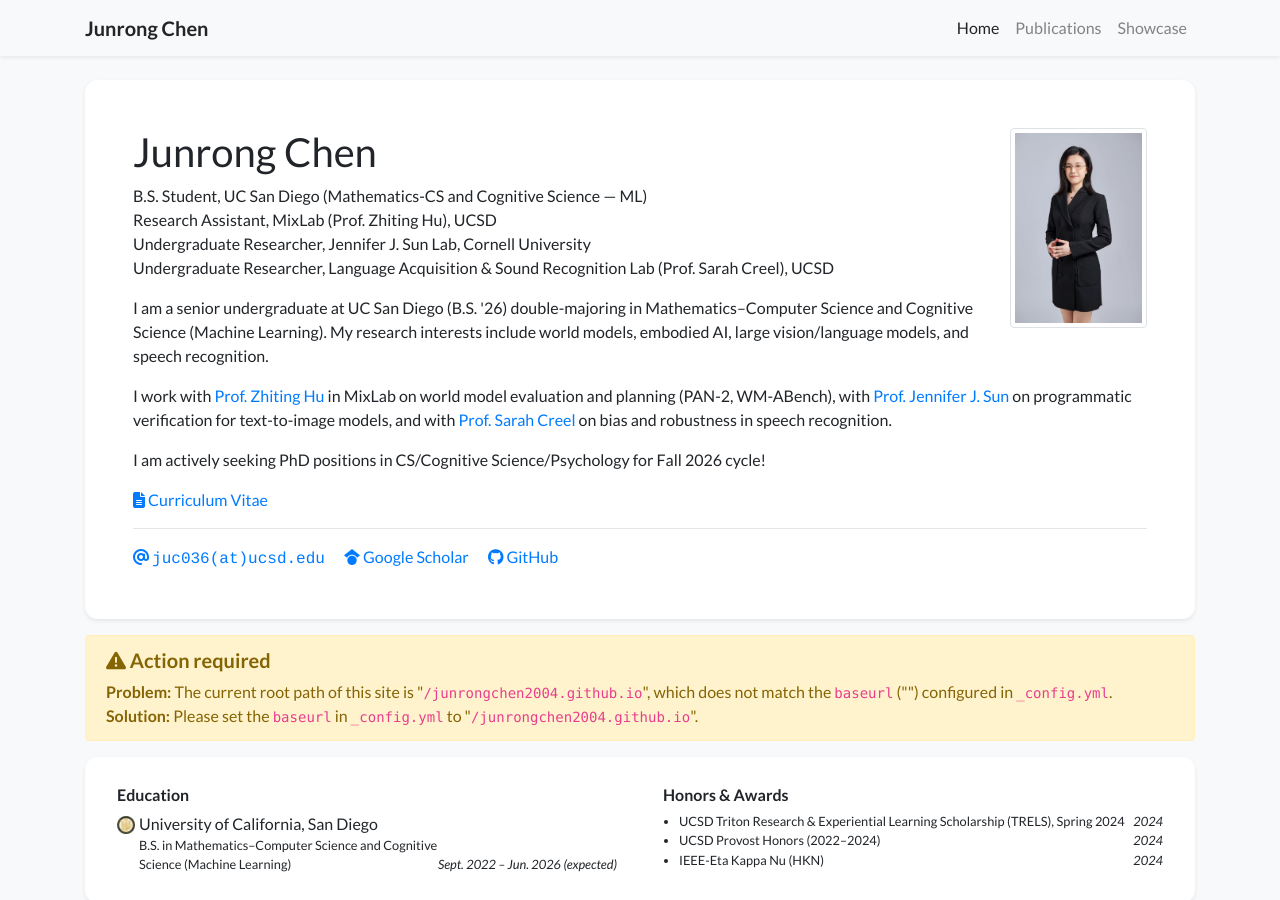
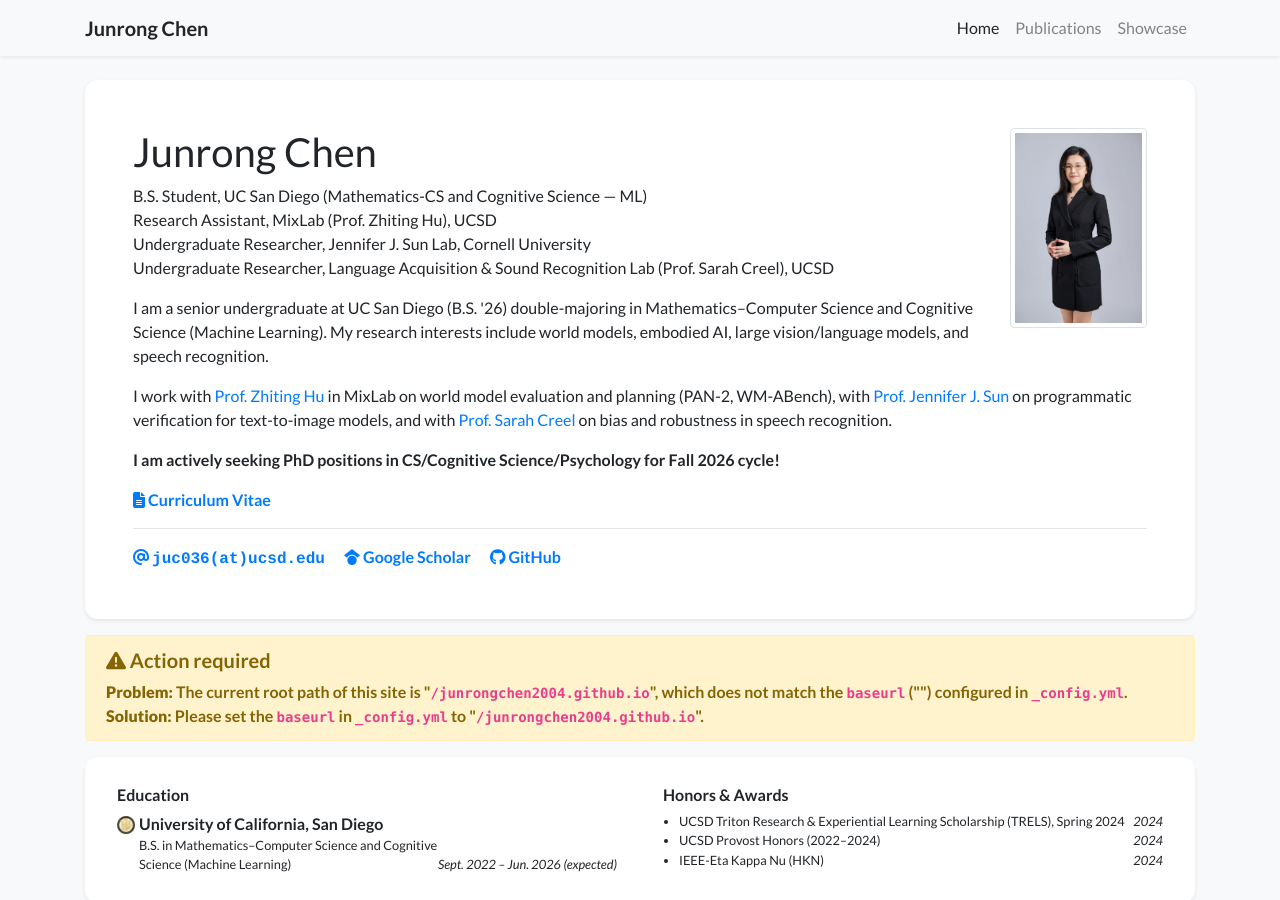
Before and after one commit to JunrongChen2004/junrongchen2004.github.io, a Jekyll site: the page built from index.html, in a window 1280 px wide and 900 px high. Built offline with Jekyll 4.4.1, drawn with Linux system fonts in a browser that asks for light colours; nearby versions of some CDN libraries; a style sheet for code colours, icons or effects is not loaded.

```diff
--- a/_data/profile.yml
+++ b/_data/profile.yml
@@ -33,8 +33,9 @@ short_bio: >-
     on programmatic verification for text-to-image models, and with
     <a href="https://creel-lab.ucsd.edu/" target="_blank">Prof. Sarah Creel</a> on bias and robustness in speech recognition.
   </p>
-  <p>
+  <p><strong>
     I am actively seeking PhD positions in CS/Cognitive Science/Psychology for Fall 2026 cycle!
+  </p>
 
 portrait_url: /assets/images/photos/portrait.jpg
 # portrait_caption: >-
```
